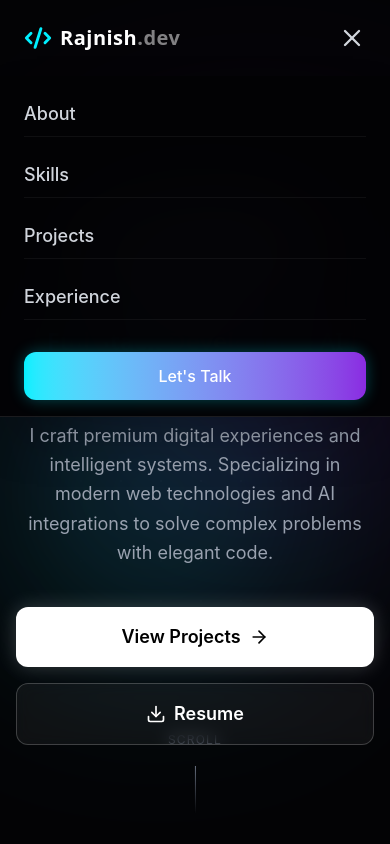
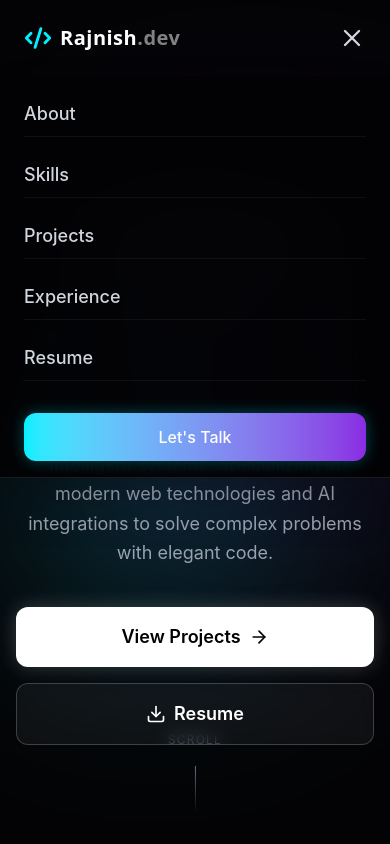
Before and after one commit to iamsunny016/My_portfolio, a React app: page / in a window 390 px wide. Both pictures are taken after a click on the button 352 px from the left and 38 px from the top of the page. Shown: the top 844 px of the page. Built offline with nearby package versions, Linux system fonts and the light colour scheme; the HTML template or start-up script is replaced by a standard one.

Commit message:
UI: Add mobile Resume link

```diff
--- a/src/components/Navbar.jsx
+++ b/src/components/Navbar.jsx
@@ -102,6 +102,15 @@ const Navbar = () => {
                 </a>
               ))}
               <a
+                href="/resume.pdf"
+                target="_blank"
+                rel="noopener noreferrer"
+                onClick={() => setMobileMenuOpen(false)}
+                className="text-lg font-medium text-gray-300 hover:text-white py-2 border-b border-white/5"
+              >
+                Resume
+              </a>
+              <a
                 href="#contact"
                 onClick={() => setMobileMenuOpen(false)}
                 className="mt-4 px-6 py-3 rounded-xl bg-gradient-to-r from-neon-blue to-neon-purple text-white text-center font-medium shadow-[0_0_15px_rgba(0,240,255,0.3)]"
```
